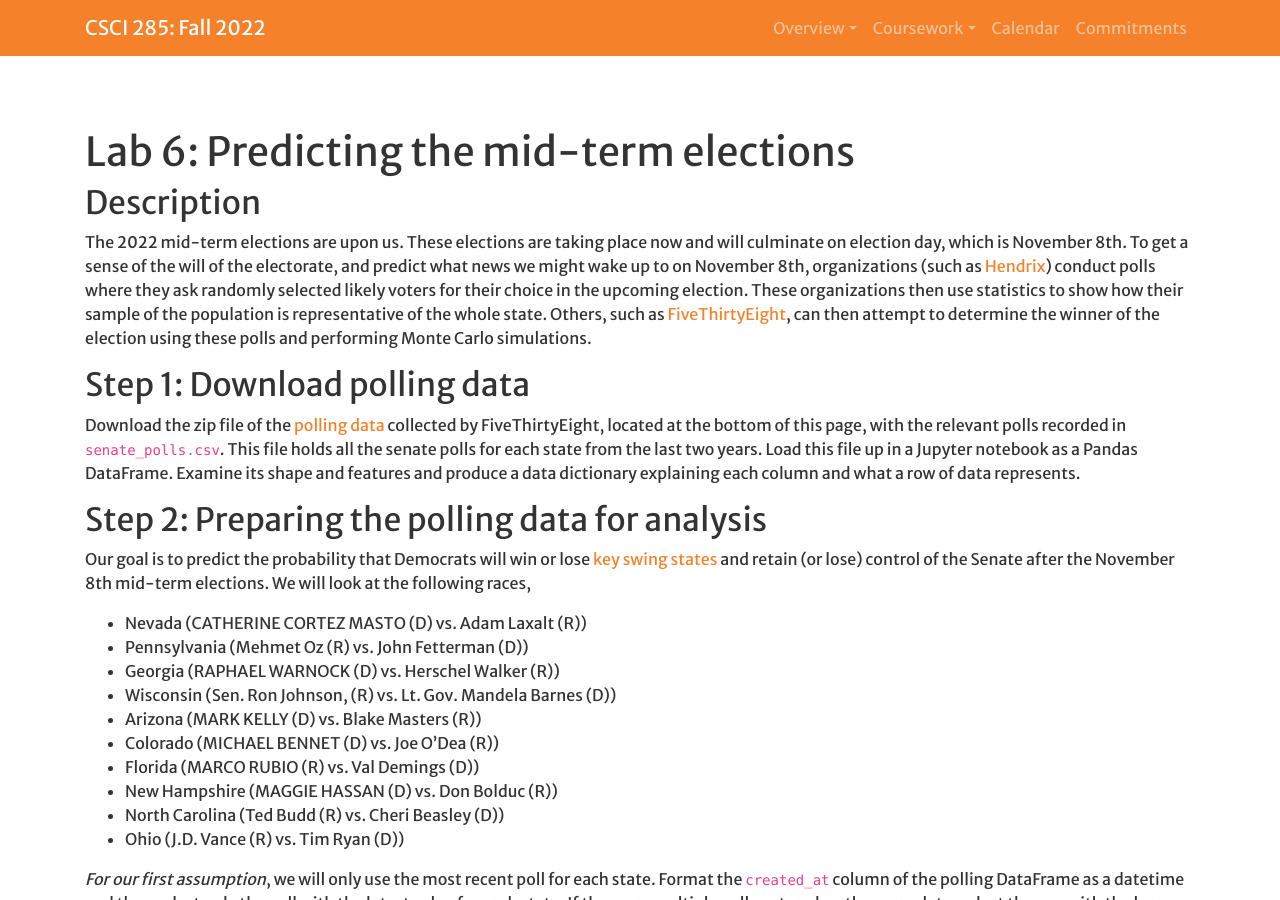
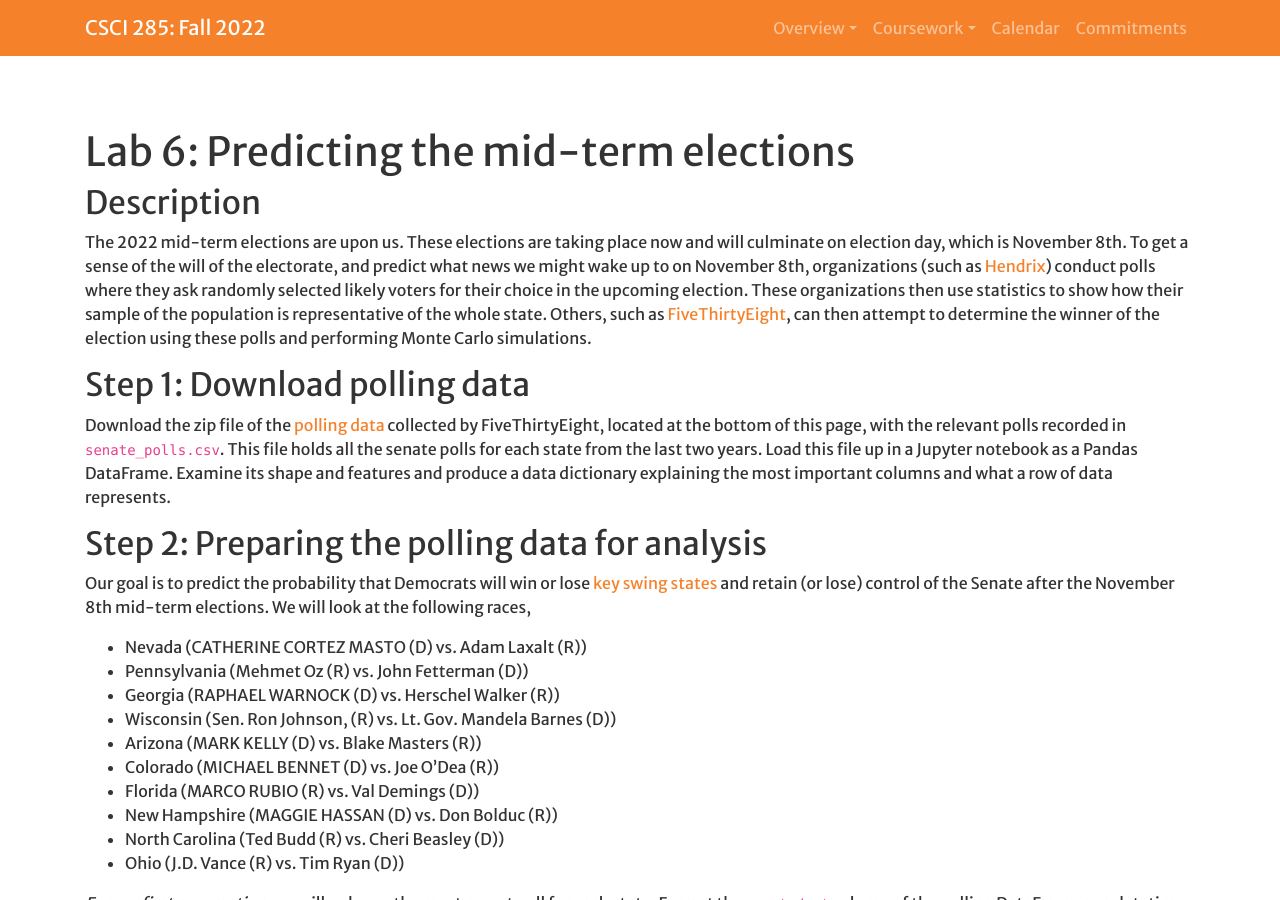
Before and after one commit to Hendrix-CS/csci285, a Jekyll site: the page built from labs/election.md, in a window 1280 px wide and 900 px high. Built offline with Jekyll 4.4.1, drawn with Linux system fonts in a browser that asks for light colours; a script that is not in the unit is left out; our own code applies the rules of GitHub Pages for plain Markdown files.

Commit message:
minor lab nit

```diff
--- a/labs/election.md
+++ b/labs/election.md
@@ -12,7 +12,7 @@ The 2022 mid-term elections are upon us. These elections are taking place now an
 
 ## Step 1: Download polling data
 
-Download the zip file of the [polling data](https://projects.fivethirtyeight.com/2022-election-forecast/senate/) collected by FiveThirtyEight, located at the bottom of this page, with the relevant polls recorded in `senate_polls.csv`. This file holds all the senate polls for each state from the last two years. Load this file up in a Jupyter notebook as a Pandas DataFrame. Examine its shape and features and produce a data dictionary explaining each column and what a row of data represents.
+Download the zip file of the [polling data](https://projects.fivethirtyeight.com/2022-election-forecast/senate/) collected by FiveThirtyEight, located at the bottom of this page, with the relevant polls recorded in `senate_polls.csv`. This file holds all the senate polls for each state from the last two years. Load this file up in a Jupyter notebook as a Pandas DataFrame. Examine its shape and features and produce a data dictionary explaining the most important columns and what a row of data represents.
 
 
 ## Step 2: Preparing the polling data for analysis
```
